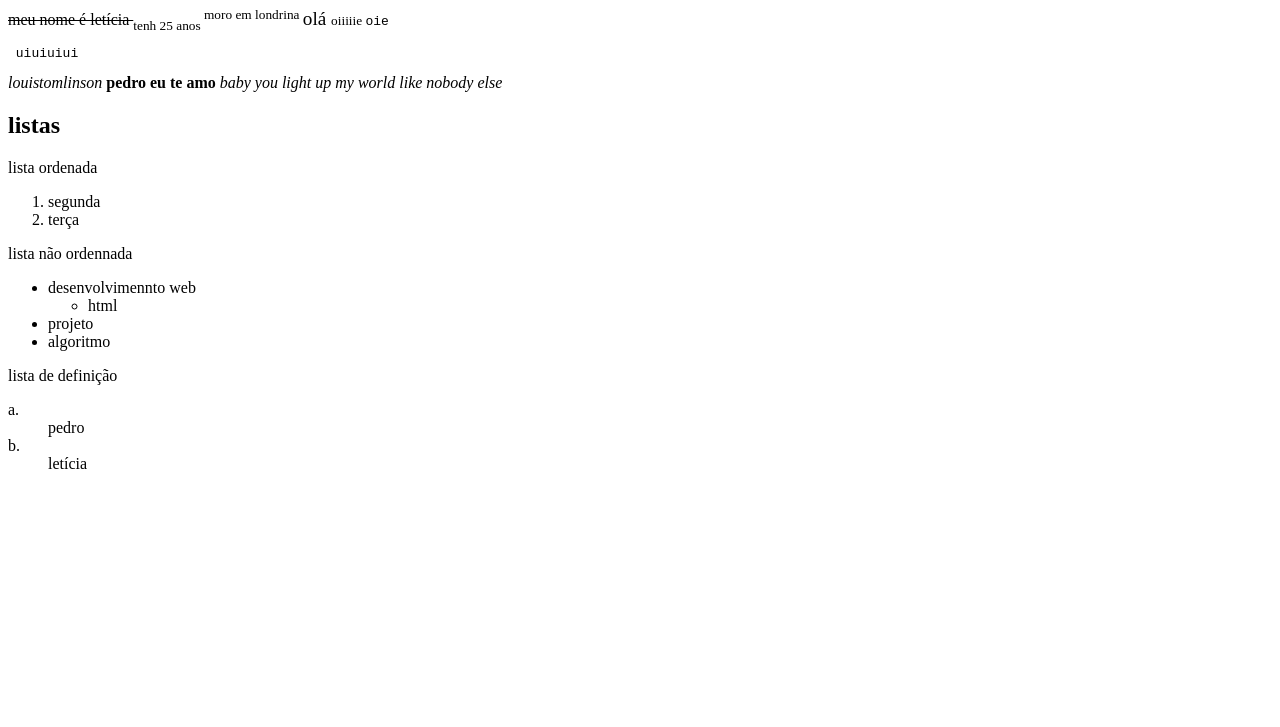
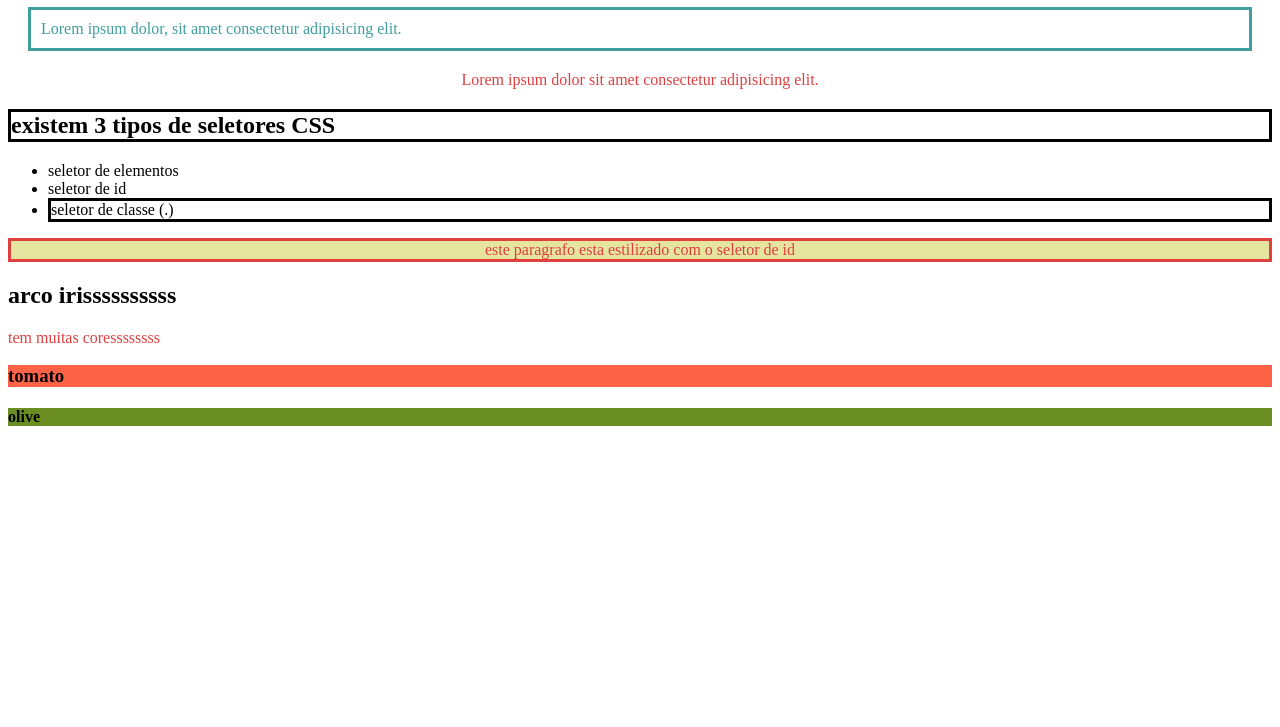
Before and after one commit to letisosan/desenvolvimento-web, a plain HTML site: page index.html in a window 1280 px wide. Shown: the part 73-800 px from the top of the page. Drawn offline with Linux system fonts and the light colour scheme.

Commit message:
aula 18 08

```diff
--- a/index.html
+++ b/index.html
@@ -1,48 +1,33 @@
 <!DOCTYPE html>
-<html lang="pt-br">
+<html lang="pt-BR">
 <head>
     <meta charset="UTF-8">
     <meta name="viewport" content="width=device-width, initial-scale=1.0">
-    <title>aula 04 08</title>
+    <title> aula 18 08 </title>
+    <style>
+        p {
+            color: rgb(223, 63, 63)
+        }
+    </style>
+    <link rel="stylesheet" href="style.css">
 </head>
 <body>
-    <h1> aula 04 08</h1>
-    <strike> meu nome é letícia </strike>
-    <sub> tenh 25 anos </sub>
-    <sup> moro em londrina </sup>
-    <big> olá </big>
-    <small> oiiiiie </small>
-    <tt> oie </tt>
-    <pre> uiuiuiui </pre>
-    <cite> louistomlinson </cite>
-    <strong> pedro eu te amo </strong>
-    <em> baby you light up my world like nobody else</em>
+    <h1 style="color:rgb(212, 66, 90)"> CSS - cascading style sheets </h1>
+    <p style="color:rgb(64, 158, 158); margin: 20px; border-style: solid; padding: 10px;">
+        Lorem ipsum dolor, sit amet consectetur adipisicing elit.
+    </p>
+    <p class="centralizado"> Lorem ipsum dolor sit amet consectetur adipisicing elit.  </p>
+    <h2 class="estiloso"> existem 3 tipos de seletores CSS </h2>
+    <ul>
+        <li> seletor de elementos</li>
+        <li> seletor de id </li>
+        <li class="estiloso"> seletor de classe (.)</li>
+    </ul>
+    <p id="xuxu" class="estiloso centralizado"> este paragrafo esta estilizado com o seletor de id </p>
 
-    <h2> listas </h2>
-    <p> lista ordenada </p>
-    <ol>
-        <li> segunda </li>
-        <li> terça </li>
-    </ol>
-
-    <p> lista não ordennada </p>
-    <ul>
-        <li> desenvolvimennto web </li>
-        <ul>
-            <li> html</li>
-        </ul>
-        <li> projeto</li>
-        <li> algoritmo </li>
-    </ul>
-
-    <p> lista de definição</p>
-        <dl>
-            <dt> a. </dt> <dd> pedro </dd>
-            <dt> b.</dt> <dd> letícia</dd>
-        </dl>
-
-
-    </dl>
-
+    <h2> arco irissssssssss </h2>
+    <p> tem muitas coressssssss </p>
+    <h3 style="background-color: tomato;"> tomato </h3>
+    <h4 style="background-color: olivedrab;"> olive </h4>
 </body>
 </html>
--- /dev/null
+++ b/style.css
@@ -0,0 +1,18 @@
+/* comentario em css
+seletor de elementos - linha 4
+*/
+h1 {
+    color: navy;
+}
+/* seletor de id */
+#xuxu {
+    background-color: rgb(229, 229, 160);
+}
+/* seletor de classe */
+.estiloso {
+    border-style: solid;
+}
+/* afeta apenas os p de classe centralizada */
+p.centralizado {
+    text-align: center;
+}
```
